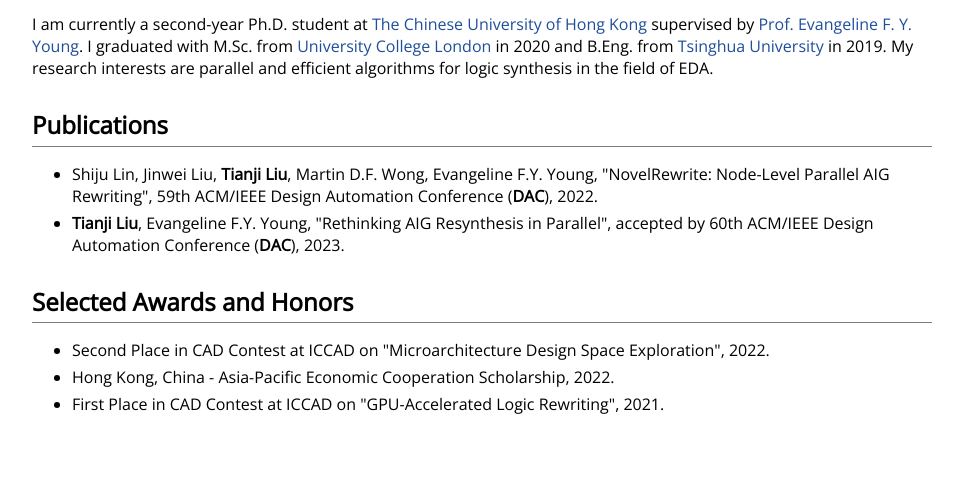
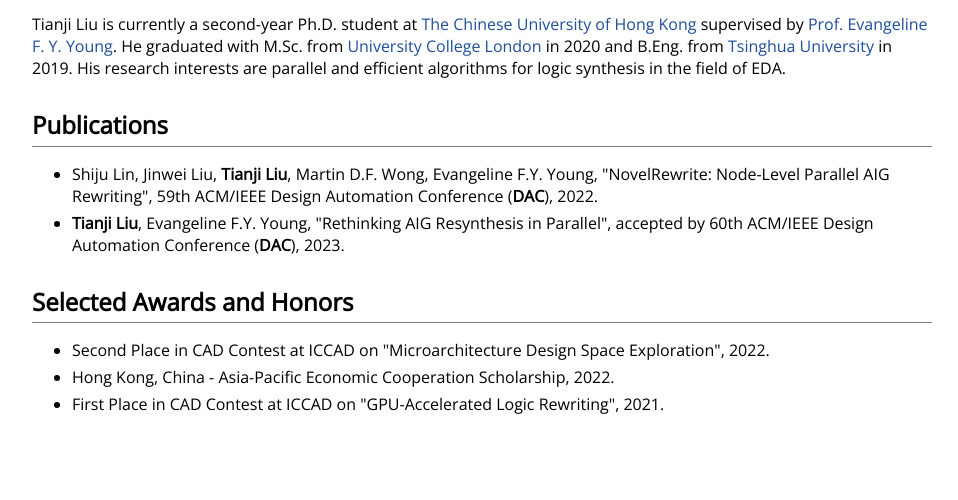
Before and after one commit to tefantasy/tefantasy.github.io, a plain HTML site: page index.html in a window 1280 px wide. Shown: the part 300-800 px from the top of the page, without its empty margins (158-1116 px from the left). Drawn offline with nearby package versions, Linux system fonts and the light colour scheme.

Commit message:
modify bio

```diff
--- a/index.html
+++ b/index.html
@@ -34,15 +34,15 @@
 </div>
 
 <p>
-    I am currently a second-year Ph.D. student at
+    Tianji Liu is currently a second-year Ph.D. student at
     <a href="https://www.cuhk.edu.hk/english/" target="_blank">The Chinese University of Hong Kong</a>
     supervised by
     <a href="https://www.cse.cuhk.edu.hk/~fyyoung/" target="_blank">Prof. Evangeline F. Y. Young</a>.
-    I graduated with M.Sc. from
+    He graduated with M.Sc. from
     <a href="https://www.ucl.ac.uk/" target="_blank">University College London</a>
     in 2020 and B.Eng. from
     <a href="https://www.tsinghua.edu.cn/en/" target="_blank">Tsinghua University</a>
-    in 2019. My research interests are parallel and efficient algorithms for logic synthesis in the field of EDA.
+    in 2019. His research interests are parallel and efficient algorithms for logic synthesis in the field of EDA.
 </p>
 
 <h2>Publications</h2>
```
